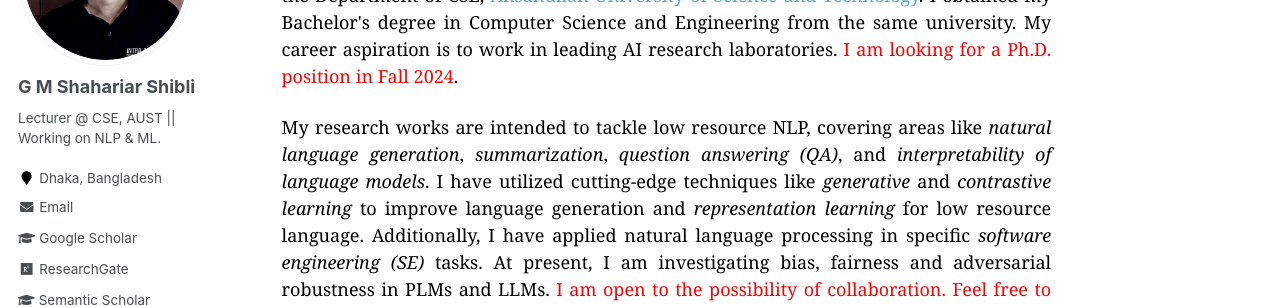
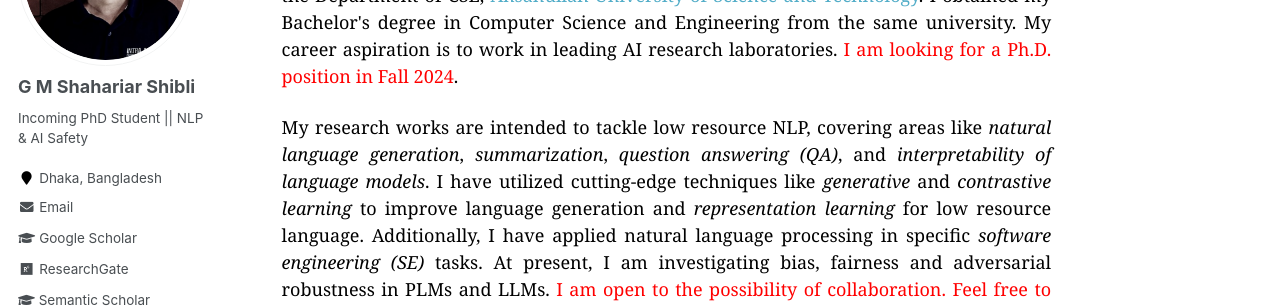
Before and after one commit to shahariar-shibli/shahariar-shibli.github.io, a Jekyll site: the page built from _pages/about.md, in a window 1280 px wide. Shown: the part 227-534 px from the top of the page. Built offline with Jekyll 4.4.1, drawn with Linux system fonts in a browser that asks for light colours; some web fonts are replaced.

Commit message:
Update _config.yml

```diff
--- a/_config.yml
+++ b/_config.yml
@@ -82,7 +82,7 @@ analytics:
 author:
   name             : "G M Shahariar Shibli"
   avatar           : "profile.jpg"
-  bio              : "Lecturer @ CSE, AUST || Working on NLP & ML."
+  bio              : "Incoming PhD Student || NLP & AI Safety"
   location         : "Dhaka, Bangladesh"
   employer         :
   pubmed           : #"https://www.ncbi.nlm.nih.gov/pubmed/?term=john+snow"
```
